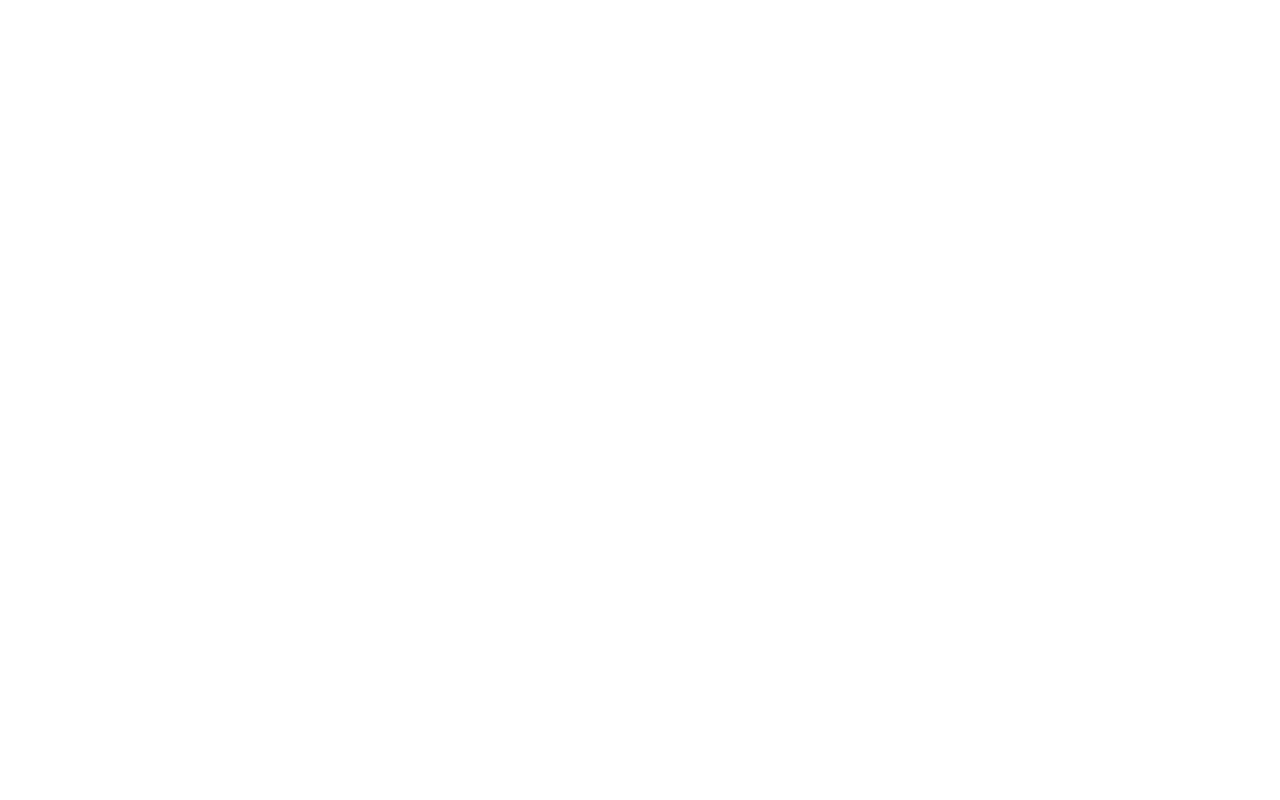
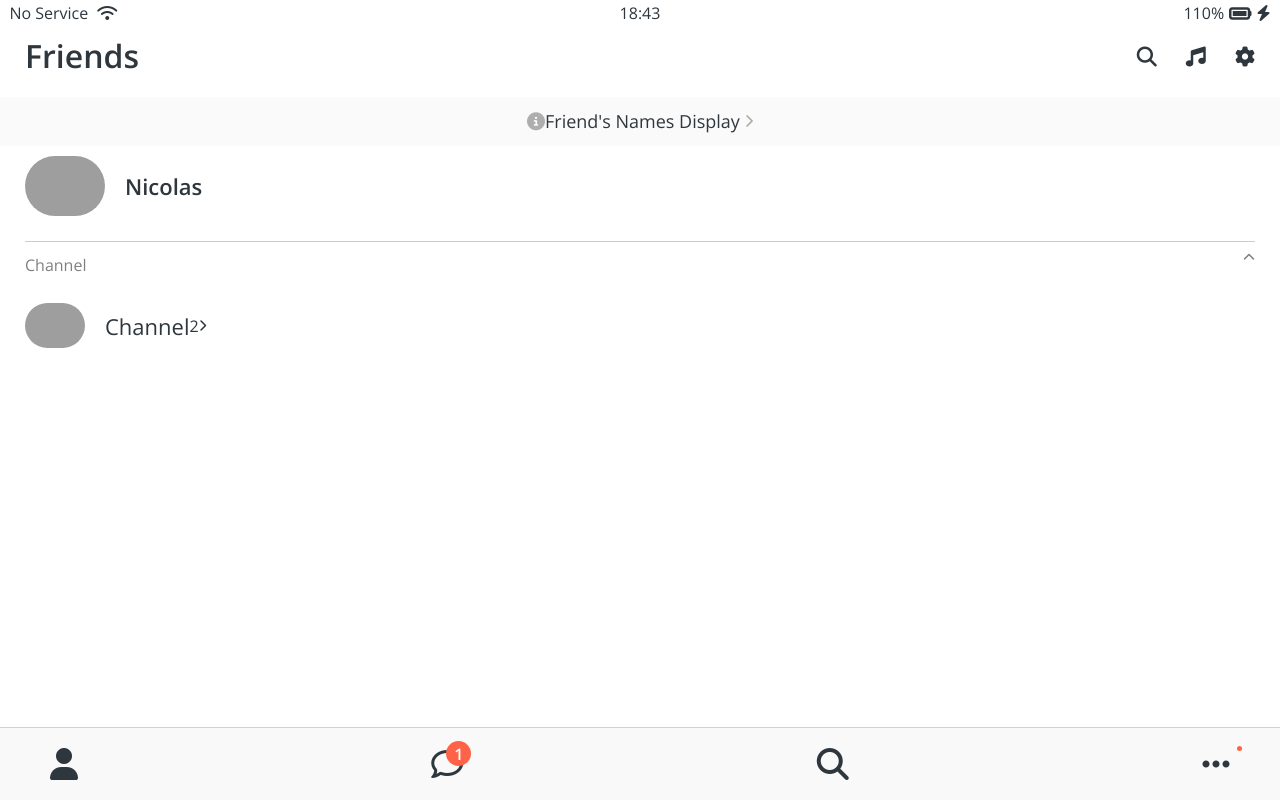
Before and after one commit to MindoonMinjun/kokoa-clone, a plain HTML site: page friends.html in a window 1280 px wide. Drawn offline with nearby package versions, Linux system fonts and the light colour scheme; grey boxes are pictures that could not be loaded.

Commit message:
kokoa-clone-trouble

```diff
--- /dev/null
+++ b/css/components/nav-bar.css
@@ -0,0 +1,40 @@
+.nav {
+  position: fixed;
+  bottom: 0;
+  width: 100%;
+  background-color: #f9f9fa;
+  padding: 20px 50px;
+  box-sizing: border-box;
+  border-top: 1px solid rgba(121, 121, 121, 0.3);
+}
+.nav__list {
+  display: flex;
+  justify-content: space-between;
+}
+.nav__link {
+  position: relative;
+  color: #2e363e;
+}
+.nav__notification {
+  background-color: tomato;
+  width: 25px;
+  height: 25px;
+  border-radius: 12.5px;
+  display: flex;
+  justify-content: center;
+  align-items: center;
+  color: white;
+  font-weight: 600;
+  position: absolute;
+  left: 15px;
+  bottom: 15px;
+}
+.nav__dot {
+  background-color: tomato;
+  width: 5px;
+  height: 5px;
+  border-radius: 2.5px;
+  position: absolute;
+  left: 35px;
+  bottom: 30px;
+}
--- /dev/null
+++ b/css/components/screen-header.css
@@ -0,0 +1,15 @@
+.screen-header {
+  display: flex;
+  justify-content: space-between;
+  align-items: center;
+  padding: var(--horizontal-space);
+  padding-top: 40px;
+}
+.screen-header__title {
+  font-size: 32px;
+  font-weight: 600;
+}
+
+.screen-header__icons span {
+  margin-left: 25px;
+}
--- a/css/components/status-bar.css
+++ b/css/components/status-bar.css
@@ -1,4 +1,8 @@
 .status-bar {
+  position: fixed;
+  top: 0;
+  box-sizing: border-box;
+  width: 100%;
   display: flex;
   justify-content: center;
   padding: 5px 3px;
@@ -42,43 +46,3 @@
   width: 60%;
   opacity: 0.7;
 }
-
-#login-form {
-  display: flex;
-  flex-direction: column;
-  margin: 0px 30px;
-}
-
-#login-form input {
-  border: none;
-  padding: 15px 0px;
-  font-size: 18px;
-  margin-bottom: 25px;
-}
-
-#login-form input:not([type="submit"]) {
-  border-bottom: 1px solid rgba(0, 0, 0, 0.2);
-  transition: border-color 0.3s ease-in-out;
-}
-
-#login-form input::placeholder {
-  color: rgba(0, 0, 0, 0.4);
-}
-
-#login-form input:focus {
-  border-color: var(--yellow);
-}
-
-#login-form input[type="submit"] {
-  background-color: var(--yellow);
-  cursor: pointer;
-  padding: 20px 0px;
-  border-radius: 5px;
-}
-
-#login-form a {
-  text-align: center;
-  text-decoration: none;
-  color: inherit;
-  font-size: 13 px;
-}
--- /dev/null
+++ b/css/components/user-component.css
@@ -0,0 +1,52 @@
+.user-component {
+  display: flex;
+  align-items: center; /* 임의로 설정 */
+}
+
+.user-component__column:first-child {
+  display: flex;
+  align-items: center;
+}
+
+.user-component {
+  justify-content: space-between;
+}
+
+.user-component,
+.user-component__avatar {
+  width: 70px;
+  height: 70;
+  border-radius: 30px;
+  margin-right: 20px;
+}
+
+.user-component__title {
+  font-weight: 600;
+  font-size: 22px;
+}
+
+.user-component__subtitle {
+  margin-top: 8px;
+  font-size: 17px;
+  color: rgba(0, 0, 0, 0.5);
+  white-space: nowrap;
+}
+
+.user-component__avatar--xl {
+  width: 80px;
+  height: 80;
+}
+
+.user-component__avatar--sm {
+  width: 60px;
+  height: 60;
+  border-radius: 25px;
+}
+
+.user-component__title--not-bold {
+  font-weight: 400;
+}
+
+.user-component__column:last-child {
+  color: rgba(0, 0, 0, 0.5);
+}
--- a/css/reset.css
+++ b/css/reset.css
@@ -125,3 +125,8 @@ table {
 input:focus {
   outline: none;
 }
+
+a {
+  color: inherit;
+  text-decoration: none;
+}
--- /dev/null
+++ b/css/screens/friends.css
@@ -0,0 +1,29 @@
+#friends-display-link {
+  text-align: center;
+  display: block;
+  background-color: #fafafa;
+  padding: 15px 0px;
+  font-size: 18px;
+  margin-bottom: 10px;
+}
+
+#friends-display-link i {
+  color: rgba(0, 0, 0, 0.3);
+}
+
+.friends-screen {
+  padding: 0px var(--horizontal-space);
+}
+
+.friends-screen__channel {
+  margin-top: 25px;
+  border-top: 1px solid rgba(0, 0, 0, 0.2);
+  padding-top: 15px;
+}
+
+.friends-screen__channel-header {
+  margin-bottom: 30px;
+  display: flex;
+  justify-content: space-between;
+  color: rgba(0, 0, 0, 0.5);
+}
--- a/css/screens/login.css
+++ b/css/screens/login.css
@@ -0,0 +1,39 @@
+#login-form {
+  display: flex;
+  flex-direction: column;
+  margin: 0px 30px;
+}
+
+#login-form input {
+  border: none;
+  padding: 15px 0px;
+  font-size: 18px;
+  margin-bottom: 25px;
+}
+
+#login-form input:not([type="submit"]) {
+  border-bottom: 1px solid rgba(0, 0, 0, 0.2);
+  transition: border-color 0.3s ease-in-out;
+}
+
+#login-form input::placeholder {
+  color: rgba(0, 0, 0, 0.4);
+}
+
+#login-form input:focus {
+  border-color: var(--yellow);
+}
+
+#login-form input[type="submit"] {
+  background-color: var(--yellow);
+  cursor: pointer;
+  padding: 20px 0px;
+  border-radius: 5px;
+}
+
+#login-form a {
+  text-align: center;
+  text-decoration: none;
+  color: inherit;
+  font-size: 13 px;
+}
--- a/css/style.css
+++ b/css/style.css
@@ -1,10 +1,16 @@
 @import url("https://fonts.googleapis.com/css2?family=Open+Sans:wght@400;600&display=swap");
+
 @import "reset.css";
 @import "variables.css";
 /* Components */
 @import "components/status-bar.css";
+@import "components/nav-bar.css";
+@import "components/screen-header.css";
+@import "components/user-component.css";
 /* Screens */
 @import "screens/login.css";
+@import "screens/friends.css";
 body {
+  color: #2e363e;
   font-family: "Open Sans", sans-serif;
 }
--- a/css/variables.css
+++ b/css/variables.css
@@ -1,3 +1,4 @@
 :root {
   --yellow: #fae100;
+  --horizontal-space: 25px;
 }
--- a/friends.html
+++ b/friends.html
@@ -0,0 +1,111 @@
+<!DOCTYPE html>
+<html lang="en">
+  <head>
+    <link rel="stylesheet" href="css/style.css" />
+    <meta charset="UTF-8" />
+    <meta http-equiv="X-UA-Compatible" content="IE=edge" />
+    <meta name="viewport" content="width=device-width, initial-scale=1.0" />
+    <title>Friends - Kokoa Clone</title>
+  </head>
+
+  <body>
+    <div class="status-bar">
+      <div class="status-bar__column">
+        <span>No Service</span>
+        <i class="fas fa-wifi"></i>
+      </div>
+      <div class="status-bar__column">
+        <span>18:43</span>
+      </div>
+      <div class="status-bar__column">
+        <span>110%</span>
+        <i class="fas fa-battery-full fa-lg"></i
+        ><!-- Battery Icon -->
+        <i class="fas fa-bolt"></i
+        ><!-- Lightning con -->
+      </div>
+    </div>
+
+    <header class="screen-header">
+      <h1 class="screen-header__title">Friends</h1>
+      <div class="screen-header__icons">
+        <span><i class="fas fa-search fa-lg"></i></span>
+        <span><i class="fas fa-music fa-lg"></i></span>
+        <span><i class="fas fa-cog fa-lg"></i></span>
+      </div>
+    </header>
+
+    <a id="friends-display-link">
+      <i class="fas fas fa-info-circle"></i>Friend's Names Display
+      <i class="fas fa-chevron-right fa-xs"></i>
+    </a>
+
+    <main class="friends-screen">
+      <div class="user-component">
+        <div class="user-component__column">
+          <img
+            src="https://avatars.githubusercontent.com/u/3612017?v=4"
+            class="user-component__avatar user-component__avatar--xl"
+          />
+          <div class="user-component__text">
+            <h4 class="user-component__title">Nicolas</h4>
+            <!-- <h6 class="user-component__subtitle">this text whatever</h6> -->
+          </div>
+        </div>
+        <div class="user-component__column"></div>
+      </div>
+      <div class="friends-screen__channel">
+        <div class="friends-screen__channel-header">
+          <span>Channel</span>
+          <i class="fas fa-chevron-up fa-xs"></i>
+        </div>
+        <div class="user-component">
+          <div class="user-component__column">
+            <img
+              src="https://avatars.githubusercontent.com/u/3612017?v=4"
+              class="user-component__avatar user-component__avatar--sm"
+            />
+            <div class="user-component__text">
+              <h4 class="user-component__title user-component__title--not-bold">
+                Channel
+              </h4>
+            </div>
+          </div>
+          <div class="user-component__column"></div>
+          <span> 2 </span>
+          <i class="fas fa-chevron-right fa-xs"></i>
+        </div>
+      </div>
+    </main>
+
+    <nav class="nav">
+      <ul class="nav__list">
+        <li class="nav__btn">
+          <a class="nav__link" href="friends.html">
+            <i class="fas fa-user fa-2x"></i>
+          </a>
+        </li>
+        <li class="nav__btn">
+          <a class="nav__link" href="#">
+            <span class="nav__notification">1</span>
+            <i class="far fa-comment fa-2x"></i
+          ></a>
+        </li>
+        <li class="nav__btn">
+          <a class="nav__link" href="#"> <i class="fas fa-search fa-2x"></i></a>
+        </li>
+        <li class="nav__btn">
+          <a class="nav__link" href="#">
+            <span class="nav__dot"> </span>
+            <i class="fas fa-ellipsis-h fa-2x"></i
+          ></a>
+        </li>
+      </ul>
+    </nav>
+
+    <script
+      src="https://kit.fontawesome.com/6478f529f2.js"
+      crossorigin="anonymous"
+    ></script>
+  </body>
+</html>
```
Also changed, not shown: 1 other file.
